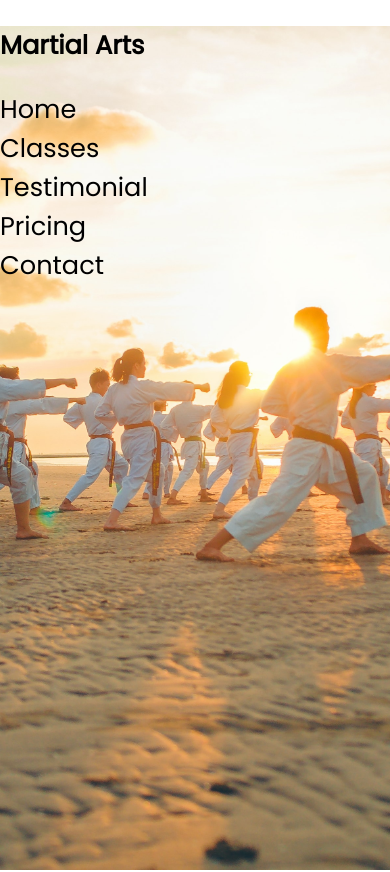
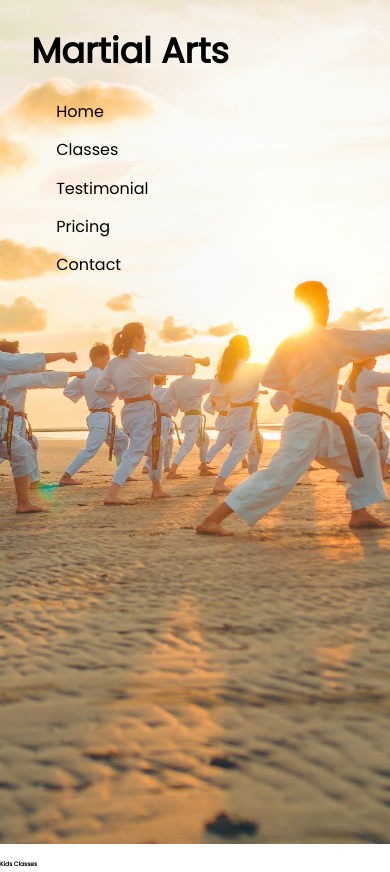
Before and after one commit to maish79/martial-arts-club, a plain HTML site: page index.html in a window 390 px wide. Shown: the top 872 px of the page. Drawn offline with Linux system fonts and the light colour scheme.

Commit message:
Add media queries for navbar and made responsive

```diff
--- a/assets/css/style.css
+++ b/assets/css/style.css
@@ -5,7 +5,7 @@
     padding: 0;
     box-sizing: border-box;
     font-family: "poppins",sans-serif;
-    font-size: 100%;
+    font-size: 62.5%;
     list-style: none;
     max-width: 100%;
 }
@@ -21,6 +21,11 @@
 h1,h2,p{
     margin:  1.6rem 0;
 }
+
+h1{
+    font-weight: 800;
+    font-size: 3.5rem;
+}
 /*-------------------------Hero Section*/
 header{
     height:100vh;
@@ -31,3 +36,38 @@
     background-position: center;
     color:black;
 }
+
+nav{
+    padding: 2% 8%;
+    display: flex;
+    justify-content: space-between;
+}
+
+nav ul li{
+    display: inline-block;
+    margin-left:2.5rem;
+}
+
+nav ul li a:hover{
+    color:rgb(220, 132, 16);
+    transition: .5s ease-in-out;
+}
+
+@media only screen and (max-width:790px){
+    nav{
+        flex-direction: column;
+
+
+    }
+
+    @media only screen and (max-width:560px){
+        nav ul li{
+            display:block;
+            padding: 2% 0;
+
+        }
+        body,html{
+            max-width:100%;
+            overflow-x: hidden;
+        }
+    }
```
